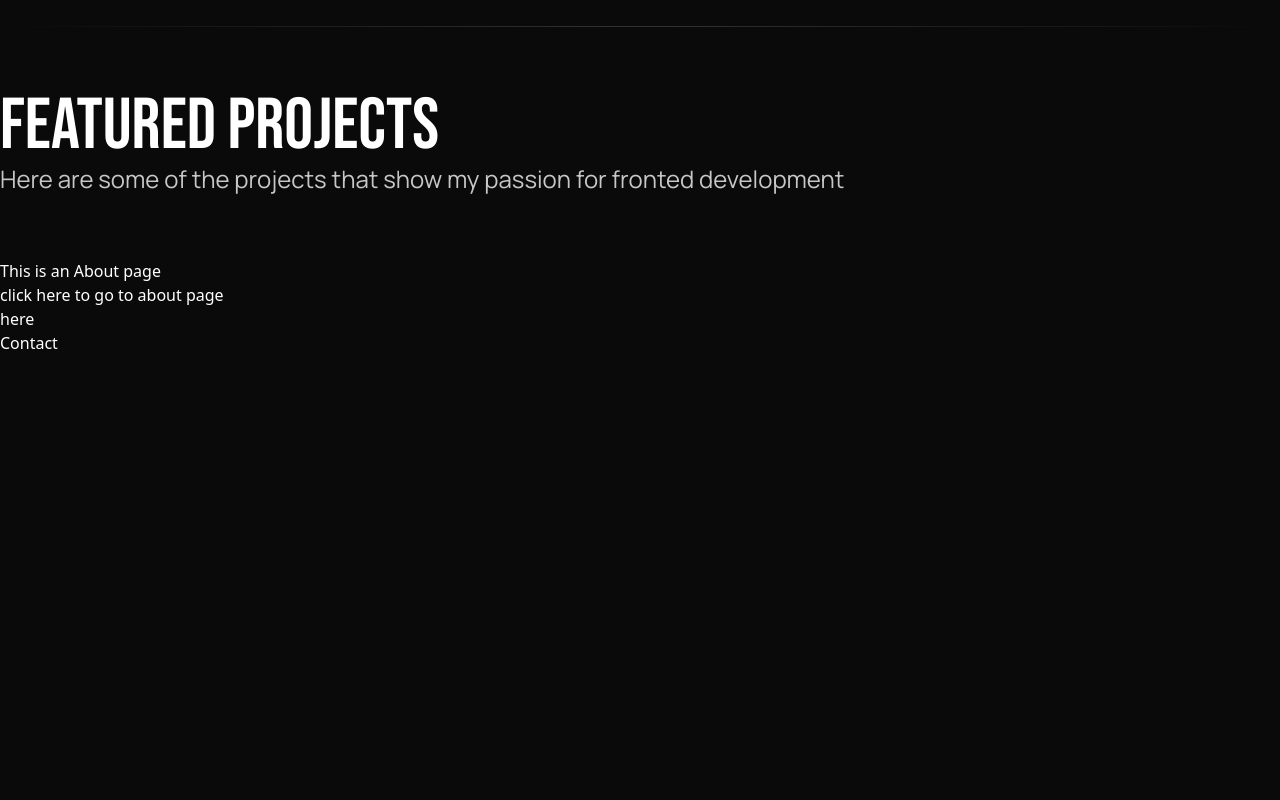
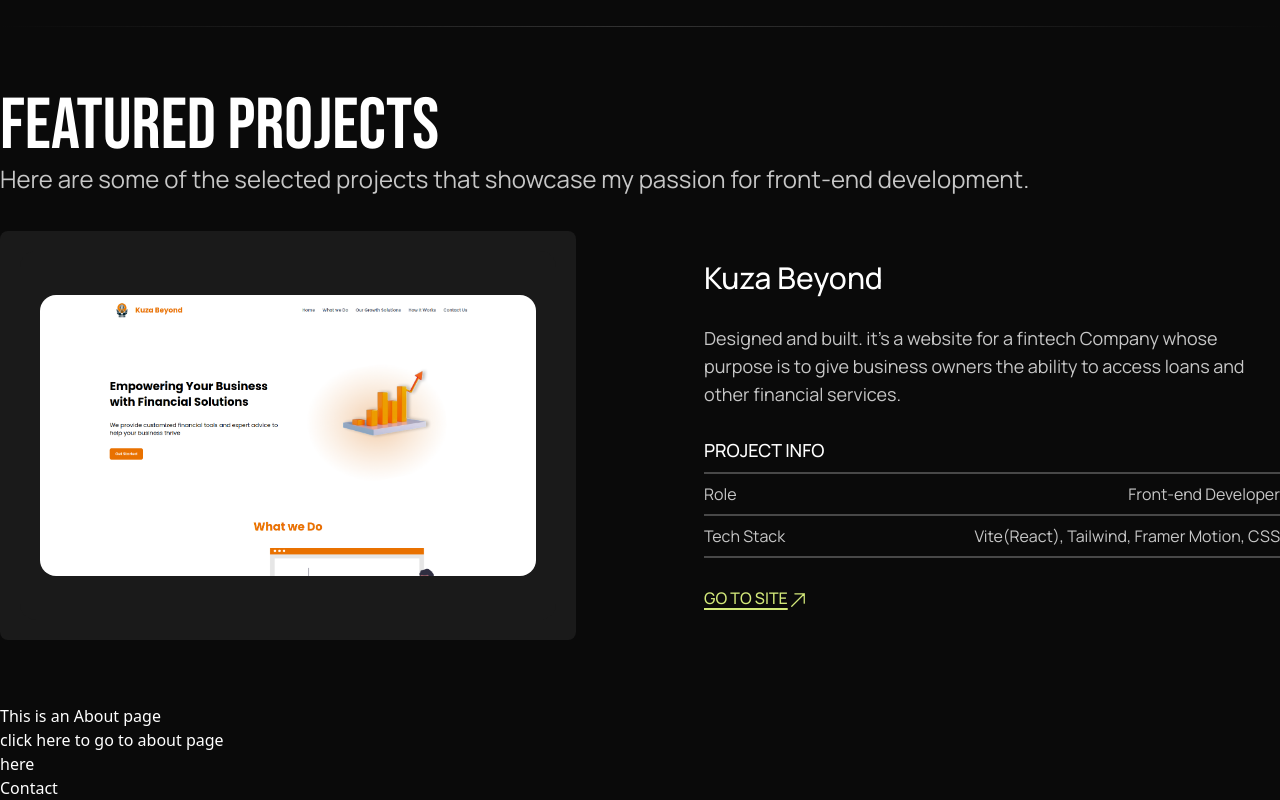
Before and after one commit to babyanonymouse/Portfolio, a Next.js app: page / in a window 1280 px wide. Shown: the part 772-1572 px from the top of the page. Before the commit the page ends 1127 px from the top, so only its background shows below. Built offline with nearby package versions, Linux system fonts and the light colour scheme.

Commit message:
projecs section 1 almost complete

```diff
--- a/components/Projects.js
+++ b/components/Projects.js
@@ -1,17 +1,86 @@
 import React from "react";
+import Image from "next/image";
 
 const Projects = () => {
   return (
     <section className="flex flex-col max-w-[100rem] mx-auto">
-      {/* featured projects text */}
       <div>
         <h1 className="sm:text-4xl md:text-5xl lg:text-7xl font-bebas">
           Featured Projects
         </h1>
         <p className="font-manrope text-light sm:text-lg md:text-xl lg:text-2xl">
-          Here are some of the projects that show my passion for fronted
-          development
+          Here are some of the selected projects that showcase my passion for
+          front-end development.
         </p>
+      </div>
+      {/* projects */}
+      <div className="flex space-x-32 mt-9 justify-center">
+        {/* image */}
+        <div className="bg-[#1a1a1a] rounded-lg p-5">
+          <div className="bg-[#1a1a1a] py-11 px-5 rounded-2xl">
+            <Image
+              src="/images/kuza.png"
+              width={600}
+              height={600}
+              alt="Kuza Beyond"
+              className="rounded-2xl"
+            />
+          </div>
+        </div>
+        {/* description */}
+        <div className="flex flex-col space-y-7 max-w-xl justify-center font-manrope">
+          <h1 className="text-3xl font-medium">Kuza Beyond</h1>
+          <p className="text-light text-lg">
+            Designed and built. it's a website for a fintech Company whose
+            purpose is to give business owners the ability to access loans and
+            other financial services.
+          </p>
+          {/* project info table */}
+          <div className="flex flex-col space-y-2">
+            <h1 className="font-medium font-manrope uppercase text-lg">
+              Project Info
+            </h1>
+            <hr className="border-t-2 border-[#484848] w-full" />
+            <div className="flex justify-between">
+              <p className="text-light">Role</p>
+              <p className="text-light">Front-end Developer</p>
+            </div>
+            <hr className="border-t-2 border-[#484848] w-full" />
+            <div className="flex justify-between">
+              <p className="text-light">Tech Stack</p>
+              <p className="text-light">
+                Vite(React), Tailwind, Framer Motion, CSS
+              </p>
+            </div>
+            <hr className="border-t-2 border-[#484848] w-full" />
+          </div>
+          {/* links */}
+          <div className="flex space-x-4 text-accent uppercase font-medium">
+            <a
+              href="https://kuza-beyond.com"
+              className="underline underline-offset-4 decoration-2"
+            >
+              go to site
+              <svg
+                xmlns="http://www.w3.org/2000/svg"
+                fill="none"
+                viewBox="0 0 24 24"
+                strokeWidth={1.5}
+                stroke="currentColor"
+                className="size-5 inline"
+              >
+                <path
+                  strokeLinecap="round"
+                  strokeLinejoin="round"
+                  d="m4.5 19.5 15-15m0 0H8.25m11.25 0v11.25"
+                />
+              </svg>
+            </a>
+            {/* <a href="#" className="underline underline-offset-4 decoration-2">
+              See on Github
+            </a> */}
+          </div>
+        </div>
       </div>
     </section>
   );
--- a/pages/_app.js
+++ b/pages/_app.js
@@ -7,7 +7,7 @@
       <Header />
       <Component {...pageProps} />
       {/* custom cursor */}
-      <div className="w-[32px] h-[32px] bg-white fixed top-0 left-0 z-50 pointer-events-none"></div>
+      {/* <div className="w-[32px] h-[32px] bg-white fixed top-0 left-0 z-50 pointer-events-none"></div> */}
     </>
   );
 }
```
Also changed, not shown: context/CursorContext.js (deleted, +0 -14 lines), public/images/kuza.png (added), 1 other file (tests, documents, lock files or other folders).
